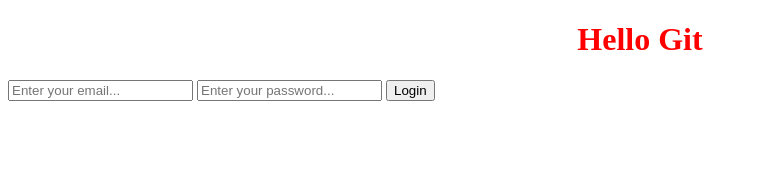
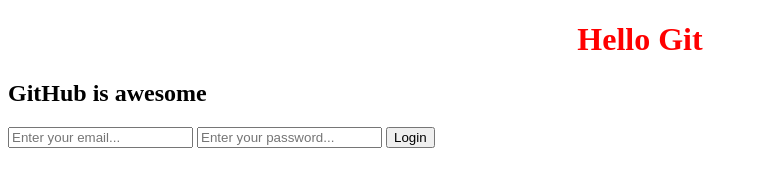
Before and after one commit to elly-allexa/my-awesome-repository, a plain HTML site: page index.html in a window 1280 px wide. Shown: the whole page, without its empty margins (0-758 px from the left). Drawn offline with Linux system fonts and the light colour scheme.

Commit message:
Changed the copy of the website

```diff
--- a/index.html
+++ b/index.html
@@ -4,11 +4,12 @@
     <meta charset="UTF-8" />
     <meta http-equiv="X-UA-Compatible" content="IE=edge" />
     <meta name="viewport" content="width=device-width, initial-scale=1.0" />
-    <title>Document</title>
+    <title>GitHub repo example</title>
     <link rel="stylesheet" href="style.css" />
   </head>
   <body>
     <h1>Hello Git</h1>
+    <h2>GitHub is awesome</h2>
     <form>
       <input type="email" placeholder="Enter your email..." />
       <input type="password" placeholder="Enter your password..." />
```
